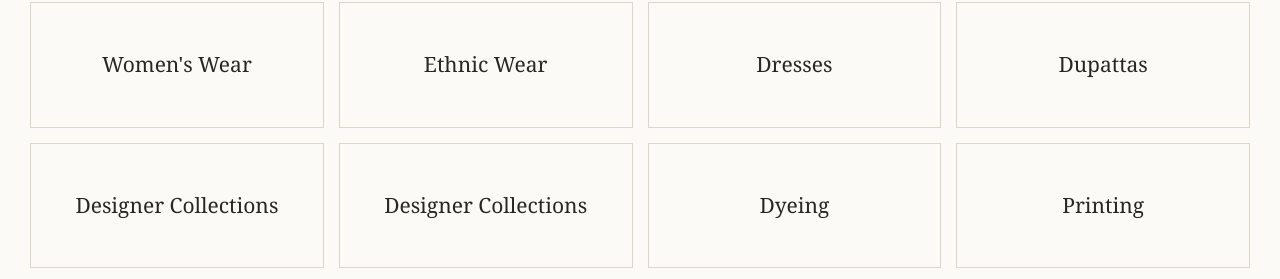
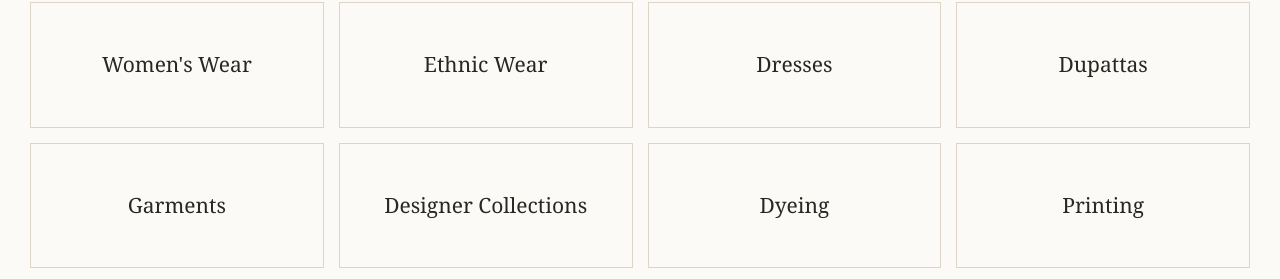
Before and after one commit to meharcreation07/meharcreation, a plain HTML site: page index.html in a window 1280 px wide. Shown: the part 5756-6035 px from the top of the page. Drawn offline with Linux system fonts and the light colour scheme.

Commit message:
Update index.html

```diff
--- a/index.html
+++ b/index.html
@@ -2045,7 +2045,7 @@
       </div>
 
       <div class="application">
-        <h3>Designer Collections</h3>
+        <h3>Garments</h3>
       </div>
 
       <div class="application">
```
